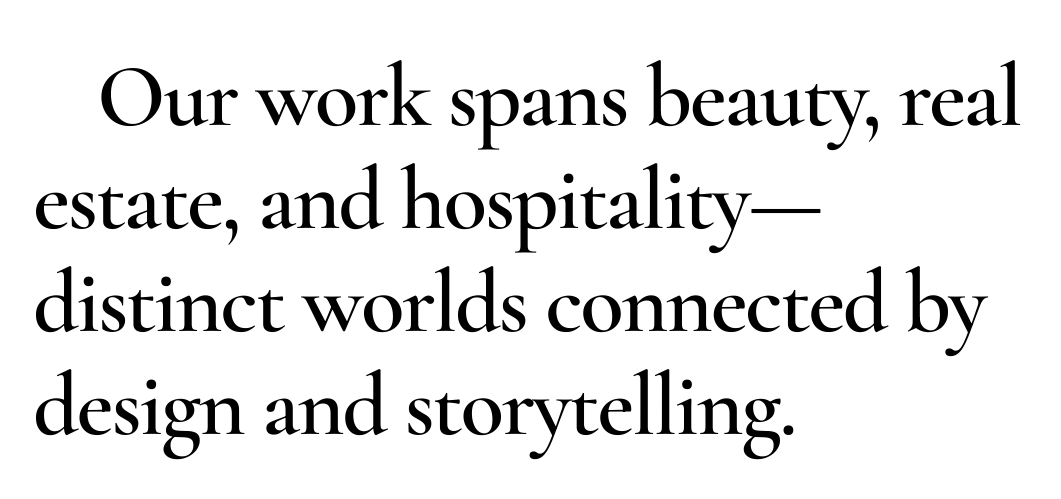
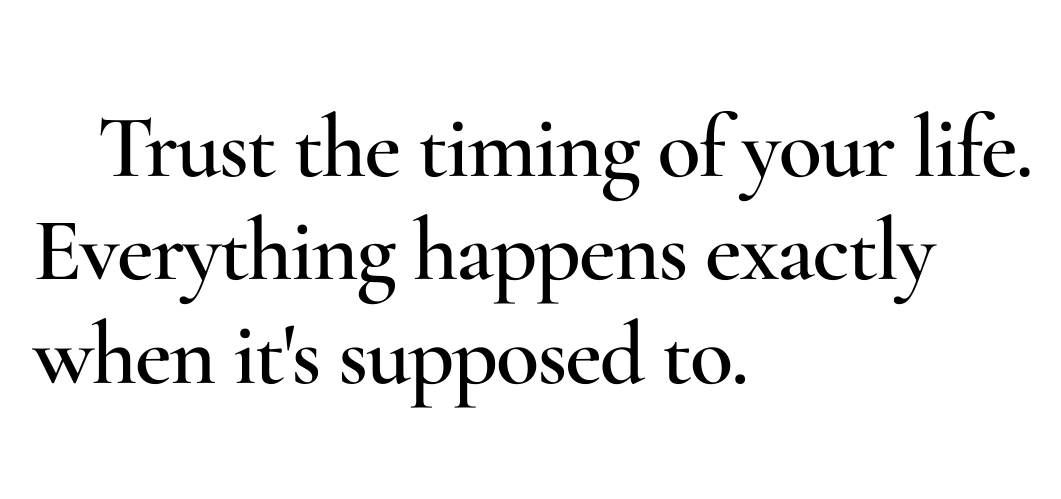
Before and after one commit to andre4383/are-you-ok, a Next.js app: page /itsok in a window 1280 px wide. Shown: the part 149-648 px from the top of the page, without its empty margins (95-1156 px from the left). Built offline with nearby package versions, Linux system fonts and the light colour scheme.

Commit message:
Arquivos

```diff
--- a/app/itsok/page.tsx
+++ b/app/itsok/page.tsx
@@ -5,7 +5,7 @@ import gsap from "gsap";
 import { useGSAP } from "@gsap/react";
 
 const positiveMessages = [
-  "Our work spans beauty, real estate, and hospitality—distinct worlds connected by design and storytelling.",
+  "Trust the timing of your life. Everything happens exactly when it's supposed to.",
   "You are stronger than you think, braver than you believe, and more capable than you imagine.",
   "Every day is a new beginning. Take a deep breath, smile, and start again.",
   "Your potential is endless. Go do what you were created to do.",
```
